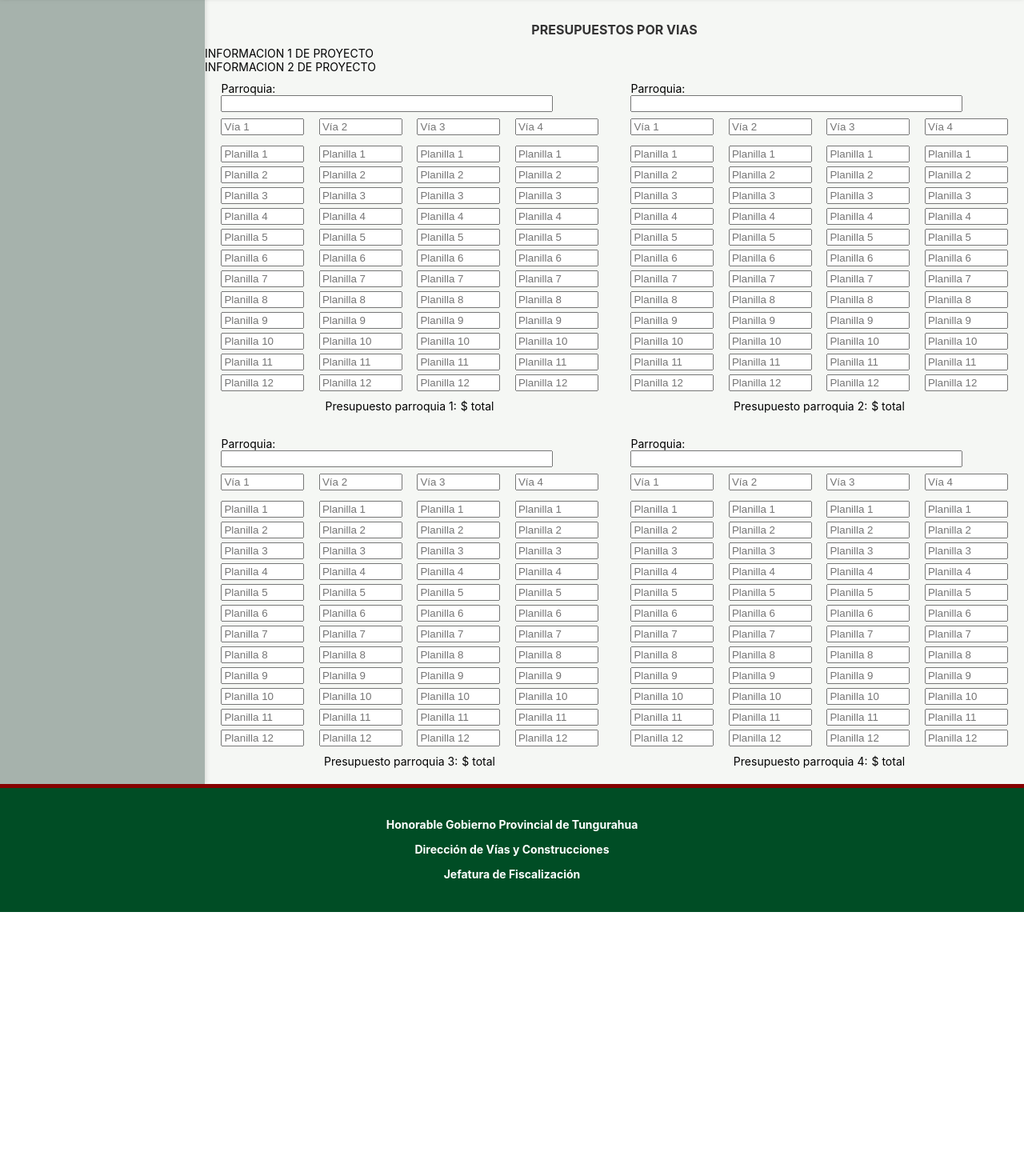
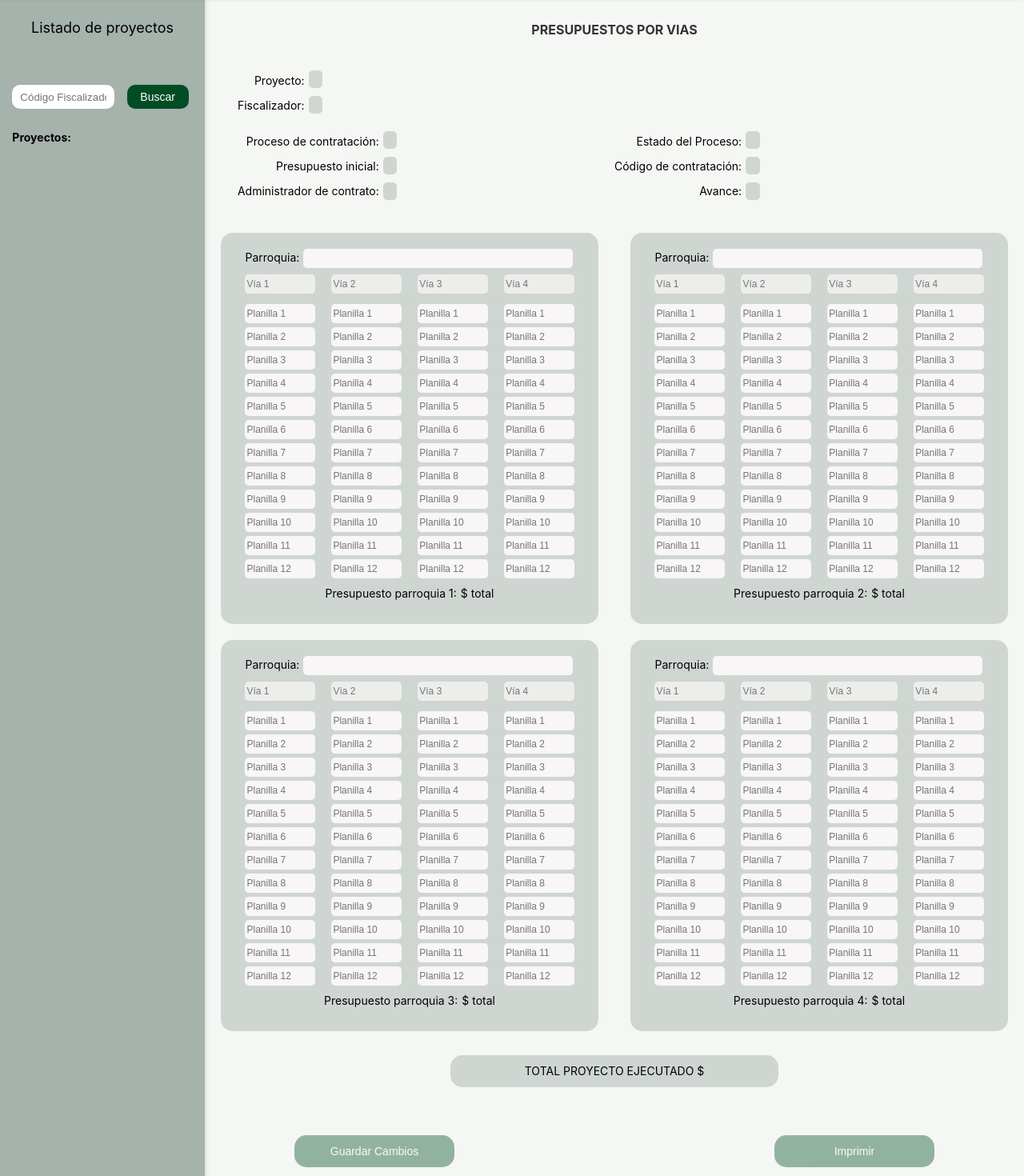
Before and after one commit to Wellinton1409/gestion_obras_tungurahua, a Next.js app: page /presupuestos in a window 1280 px wide. Shown: the part 140-1610 px from the top of the page at 80% size. Before the commit the page ends 1280 px from the top, so only its background shows below. Built offline with nearby package versions, Linux system fonts and the light colour scheme.

Commit message:
Pestana de presupuestos
Avances en la pestana de presupuestos

```diff
--- a/src/app/globals.css
+++ b/src/app/globals.css
@@ -563,7 +563,16 @@ main {
 }
 
 .input-parr-nombre {
-  width: 88%;
+  margin: 0 0 0 5px;
+  min-width: 82%;
+  width: auto;
+  max-width: 88%;
+  font-size: 12px;
+  border-radius: 5px;
+  border: none;
+  padding: 5px 2px;
+  box-sizing: border-box;
+  background-color: #fffcfcdd;
 }
 
 .pr-box-parroquias {
@@ -572,17 +581,32 @@ main {
   width: 100%;
 }
 
+.pr-box-informacion {
+  width: 100%;
+  padding: 20px 4%;
+}
+
+.box-info-division {
+  display: grid;
+  grid-template-columns: 1fr 1fr;
+  align-items: center;
+
+}
+
 .box-parr-container {
   display: flex;
   flex-direction: column;
-  padding: 10px 2%;
+  padding: 20px 30px;
+  margin: 10px 2%;
+  background-color: #a6b2ac7b;
+  border-radius: 15px;
 }
 
 .parr-planillas {
   display: flex;
   flex-direction: row;
   width: 100%;
-  gap: 4%;
+  gap: 5%;
 }
 
 .vias {
@@ -595,10 +619,48 @@ main {
 .input-parr-via {
   width: 100%;
   margin: 8px 0;
+  font-size: 12px;
+  border-radius: 5px;
+  border: none;
+  padding: 5px 2px;
+  box-sizing: border-box;
+  background-color: #fffcfca1;
+}
+
+.info-proyecto {
+  min-width: 98%;
+  height: 22px;
+  margin: 10px 5px;
+  font-size: 12px;
+  border-radius: 5px;
+  border: none;
+  padding: 4px 4px;
+  box-sizing: border-box;
+  background-color: #a6b2ac7b;
+}
+
+.box-info-container {
+  display: flex;
+  flex-direction: row;
+  width: 100%;
+}
+
+.info-izquierdo {
+  text-align: end;
+}
+
+.info-izquierdo div {
+  margin: 14px 0;
 }
 
 .input_pnll {
   width: 100%;
+  font-size: 12px;
+  border-radius: 5px;
+  border: none;
+  padding: 5px 2px;
+  box-sizing: border-box;
+  background-color: #fffcfcdd;
 }
 
 .parr-presupuesto {
@@ -607,6 +669,18 @@ main {
   align-items: center;
   justify-content: center;
   gap: 5px;
+}
+
+.total-general {
+  display: flex;
+  justify-content: center;
+  align-items: center;
+  text-align: center;
+  margin: 20px auto;
+  width: 40%;
+  height: 40px;
+  background-color: #a6b2ac7b;
+  border-radius: 15px;
 }
 
 /* IMPRIMIR*/
--- a/src/app/presupuestos/page.tsx
+++ b/src/app/presupuestos/page.tsx
@@ -2,7 +2,16 @@
 
 import React, { useState, useEffect } from "react";
 import { db } from "../../lib/firebase";
-import { collection, getDocs } from "firebase/firestore";
+import {
+    collection,
+    doc,
+    addDoc,
+    updateDoc,
+    deleteDoc,
+    getDocs,
+    query,
+    where,
+} from "firebase/firestore";
 
 interface Presupuesto {
     codProy: string;
@@ -85,8 +94,14 @@ const Presupuestos = () => {
         pln43: [],
         pln44: [],
     };
+    const [codigo, setCodigo] = useState("");
+    const [proyecto, setProyecto] = useState<any | null>(null);
+    const [proyectos, setProyectos] = useState<any[]>([]);
     const [nuevoPresupuesto, setNuevoPresupuesto] = useState<Presupuesto>(tipoPresupuesto);
-
+    const [idProyectoSeleccionado, setIDProyectoSeleccionado] = useState<string | null>(null);
+    const [mensajeError, setMensajeError] = useState("");
+    const [existeProyectos, setExisteProyectos] = useState(false);
+    const [habilitado, setHabilitado] = useState(false);
 
     const formatearNumerosDollar = (inputValue: string): string => {
         let numericValue = inputValue.replace(/[^0-9,]/g, "");
@@ -98,19 +113,143 @@ const Presupuestos = () => {
         return integerPart + decimalPart;
     };
 
+    // Manejar selección de un proyecto
+    const seleccionarProyecto = (proyecto: any) => {
+        setHabilitado(true);
+        setProyecto(proyecto); // Autocompletar el formulario con datos existentes
+        setIDProyectoSeleccionado(proyecto.id);
+    };
+
+    const buscarProyectos = async () => {
+        try {
+            setMensajeError("");
+            const usuariosRef = collection(db, "usuarios");
+            const usuarioQuery = query(usuariosRef, where("codigo", "==", codigo));
+            const usuarioSnapshot = await getDocs(usuarioQuery);
+
+            if (usuarioSnapshot.empty) {
+                setExisteProyectos(false);
+                setHabilitado(false);
+                setMensajeError("Código incorrecto");
+                setProyectos([]);
+                return;
+            }
+
+            const proyectosRef = collection(db, "proyectos");
+            const proyectosQuery = query(proyectosRef, where("codFiscalizador", "==", codigo));
+            const proyectosSnapshot = await getDocs(proyectosQuery);
+
+            if (proyectosSnapshot.empty) {
+                setExisteProyectos(true);
+                setHabilitado(false);
+                setMensajeError("Fiscalizador sin proyectos");
+                setProyectos([]);
+                return;
+            }
+
+            const proyectosData = proyectosSnapshot.docs.map((doc) => ({
+                id: doc.id,
+                ...doc.data(),
+            }));
+
+            setProyectos(proyectosData);
+            setExisteProyectos(true);
+            setIDProyectoSeleccionado(null);
+            setProyecto(null);
+        } catch (error) {
+            console.error("Error al buscar proyectos:", error);
+            setMensajeError("Ocurrió un error al buscar los proyectos.");
+        }
+    };
 
     return (
         <div className="box_principal">
-            <div className="barra_lateral"></div>
+            <div className="barra_lateral">
+                <div className="flex space-x-4 mb-4 no-print">
+                    <br />
+                    <br />
+                    <div className="formTitulo">
+                        Listado de proyectos
+                    </div>
+                    <br />
+                    <br />
+                    <br />
+                    <input
+                        type="text"
+                        placeholder="Código Fiscalizador"
+                        value={codigo}
+                        onChange={(e) => setCodigo(e.target.value.toUpperCase())}
+                        onKeyDown={(e) => e.key === "Enter" && buscarProyectos()}
+                        className="campoTxtBuscar"
+                    />
+                    <button
+                        onClick={buscarProyectos}
+                        className="btnBuscar"
+                    >
+                        Buscar
+                    </button>
+                </div>
+                {mensajeError && <p className="mensajeError">{mensajeError}</p>}
+                {/* Lista de proyectos */}
+                <br />
+                <div style={{ padding: "0 6%" }} className="no-print">
+                    <strong>Proyectos:</strong>
+                </div>
+                <br />
+                <div className="listadoProyectos no-print">
+                    {proyectos.map((proyecto) => (
+                        <button
+                            key={proyecto.id}
+                            onClick={() => seleccionarProyecto(proyecto)}
+                            className={`buttonObra ${idProyectoSeleccionado === proyecto.id ? "seleccionado" : ""}`}
+                        >
+                            {proyecto.nombreProyecto}
+                        </button>
+                    ))}
+                </div>
+                <br />
+                <br />
+            </div>
             <div className="container_principal">
                 <br />
                 <h1 className="box_title">PRESUPUESTOS POR VIAS</h1>
                 <div className="pr-box-informacion">
                     <div className="box-info-container">
-                        INFORMACION 1 DE PROYECTO
+                        <div className="info-izquierdo">
+                            <div>Proyecto: </div>
+                            <div>Fiscalizador: </div>
+                        </div>
+                        <div className="info-derecho">
+                            <div className="info-proyecto">{proyecto?.nombreProyecto || ""}</div>
+                            <div className="info-proyecto">{proyecto?.fiscalizador || ""}</div>
+                        </div>
                     </div>
-                    <div className="box-info-container">
-                        INFORMACION 2 DE PROYECTO
+                    <div className="box-info-division">
+                        <div className="box-info-container">
+                            <div className="info-izquierdo">
+                                <div>Proceso de contratación: </div>
+                                <div>Presupuesto inicial: </div>
+                                <div>Administrador de contrato: </div>
+                            </div>
+                            <div className="info-derecho">
+                                <div className="info-proyecto">{proyecto?.procContratacion || ""}</div>
+                                <div className="info-proyecto">{proyecto?.presupuesto || ""}</div>
+                                <div className="info-proyecto">{proyecto?.admiContrato || ""}</div>
+                            </div>
+                        </div>
+                        <div className="box-info-container">
+                            <div className="info-izquierdo">
+                                <div>Estado del Proceso: </div>
+                                <div>Código de contratación: </div>
+                                <div>Avance: </div>
+                            </div>
+                            <div className="info-derecho">
+                                <div className="info-proyecto">{proyecto?.estadoProceso || ""}</div>
+                                <div className="info-proyecto">{proyecto?.codContratacion || ""}</div>
+                                <div className="info-proyecto">{proyecto?.avance || ""}</div>
+                            </div>
+                        </div>
+
                     </div>
                 </div>
                 <div className="pr-box-parroquias">
@@ -153,7 +292,7 @@ const Presupuestos = () => {
                                             const formattedValue = formatearNumerosDollar(e.target.value);
                                             setNuevoPresupuesto((prevPresupuesto) => ({
                                                 ...prevPresupuesto,
-                                                pnl11: [
+                                                pln11: [
                                                     ...prevPresupuesto.pln11.slice(0, index),
                                                     formattedValue,
                                                     ...prevPresupuesto.pln11.slice(index + 1),
@@ -187,7 +326,7 @@ const Presupuestos = () => {
                                             const formattedValue = formatearNumerosDollar(e.target.value);
                                             setNuevoPresupuesto((prevPresupuesto) => ({
                                                 ...prevPresupuesto,
-                                                pnl12: [
+                                                pln12: [
                                                     ...prevPresupuesto.pln12.slice(0, index),
                                                     formattedValue,
                                                     ...prevPresupuesto.pln12.slice(index + 1),
@@ -221,7 +360,7 @@ const Presupuestos = () => {
                                             const formattedValue = formatearNumerosDollar(e.target.value);
                                             setNuevoPresupuesto((prevPresupuesto) => ({
                                                 ...prevPresupuesto,
-                                                pnl13: [
+                                                pln13: [
                                                     ...prevPresupuesto.pln13.slice(0, index),
                                                     formattedValue,
                                                     ...prevPresupuesto.pln13.slice(index + 1),
@@ -255,7 +394,7 @@ const Presupuestos = () => {
                                             const formattedValue = formatearNumerosDollar(e.target.value);
                                             setNuevoPresupuesto((prevPresupuesto) => ({
                                                 ...prevPresupuesto,
-                                                pnl14: [
+                                                pln14: [
                                                     ...prevPresupuesto.pln14.slice(0, index),
                                                     formattedValue,
                                                     ...prevPresupuesto.pln14.slice(index + 1),
@@ -756,6 +895,25 @@ const Presupuestos = () => {
 
                     </div>
                 </div>
+                <div className="total-general">
+                    <div>TOTAL PROYECTO EJECUTADO $</div>
+                </div>
+                <div className={`box_button_delete_guardar ${habilitado ? "" : "deshabilitado"}`}>
+                    <button
+                        type="button"
+                        // onClick={}
+                        className="buttonActualizar no-print"
+                    >
+                        Guardar Cambios
+                    </button>
+
+                    <button
+                        type="button"
+                        onClick={() => window.print()}
+                        className="buttonActualizar no-print">
+                        Imprimir
+                    </button>
+                </div>
             </div>
         </div>
     );
```
